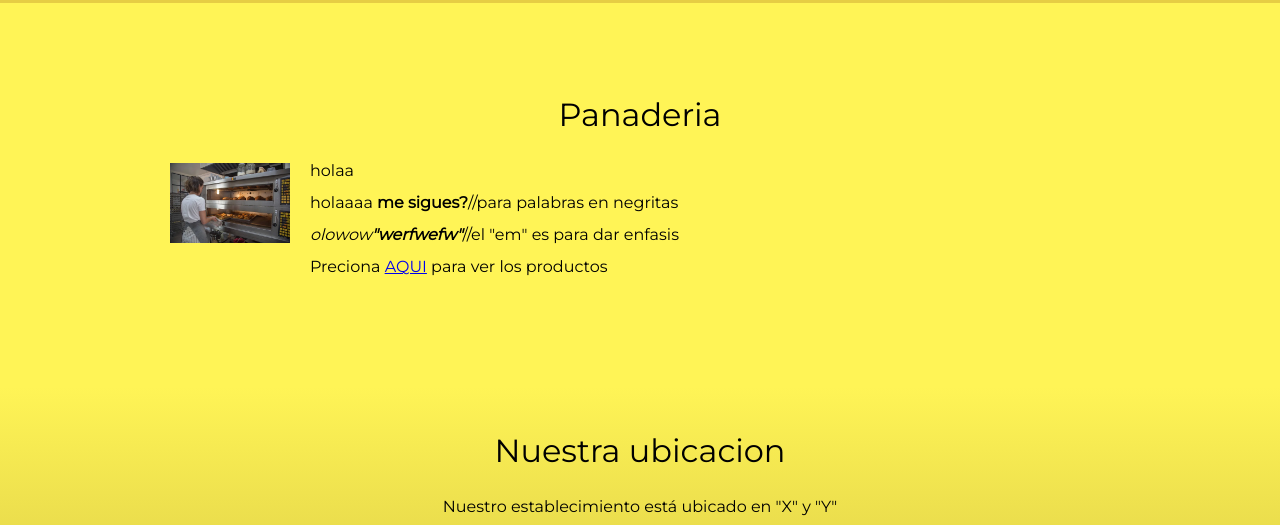
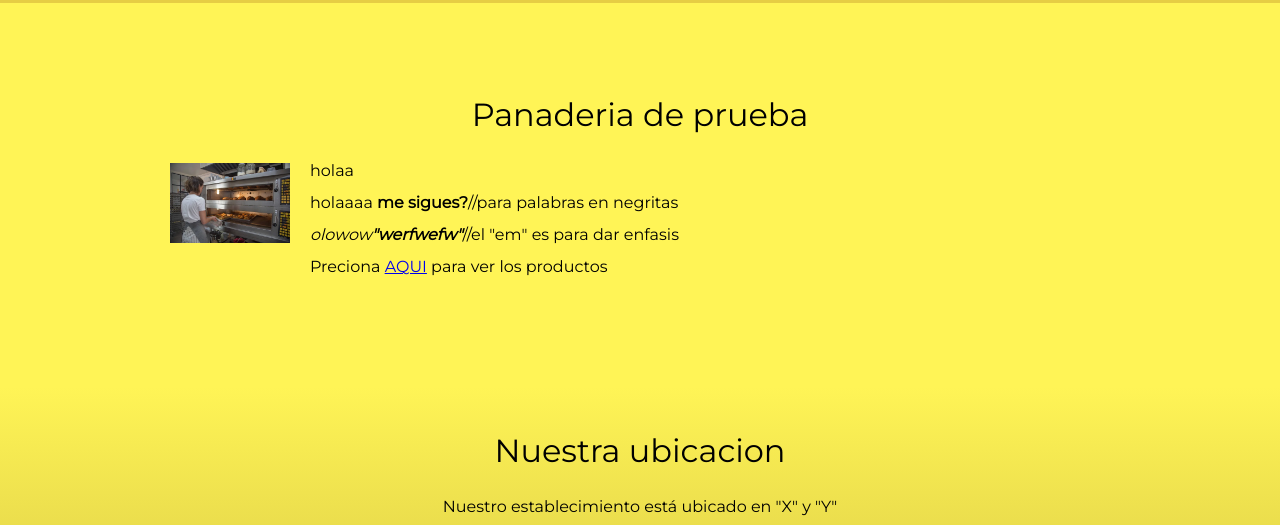
Before and after one commit to Tyrone073/pagina-panaderia, a plain HTML site: page index.html in a window 1280 px wide. Shown: the part 840-1365 px from the top of the page. Drawn offline with Linux system fonts and the light colour scheme.

Commit message:
renombrando la panaderia

```diff
--- a/index.html
+++ b/index.html
@@ -35,7 +35,7 @@
             <section class="principal">
 
                <div class="contenido-principal">
-                   <h2 class="titulo-principal">Panaderia</h2>
+                   <h2 class="titulo-principal">Panaderia de prueba</h2>
 
                    <img class="imagen-cocinero" src="imagen/cocinero.png" alt="cocinara de la panaderia">
 
```
